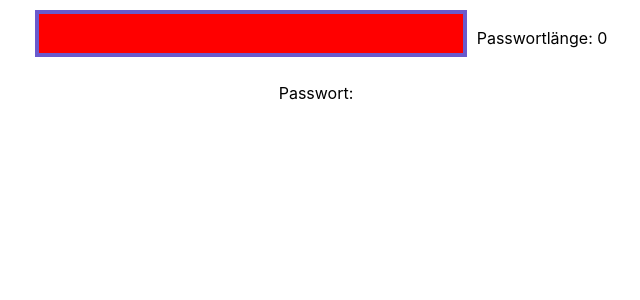
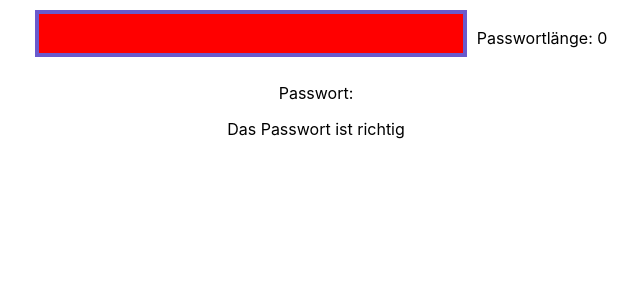
Before and after one commit to jbaltres/react-sandbox, a React (Create React App) app: page / in a window 1280 px wide. Shown: the top 300 px of the page, without its empty margins (324-964 px from the left). Built offline with nearby package versions, Linux system fonts and the light colour scheme.

Commit message:
finish password colors and add background

```diff
--- a/src/components/PasswordInput.js
+++ b/src/components/PasswordInput.js
@@ -8,17 +8,41 @@ import React from "react";
  * At a length of around 10 it should become green
  * It should never become blue, so stop at green
  */
+function getInputStyle(length) {
+  let hue = 0 + length * 11;
+  if (hue < 124) {
+    return {
+      backgroundColor: `hsl(${hue}, 100%, 50%)`
+    };
+  }
 
-const inputStyle = {
-  background: "red"
-};
+  if ((hue = 124)) {
+    return {
+      backgroundColor: `hsl(124, 100%, 32%)`
+    };
+  }
+
+  const inputStyle = {
+    backgroundColor: "red"
+  };
+  return inputStyle;
+}
+
+function getbgColor(length) {
+  if (length > 10) {
+    return {
+      backgroundColor: `hsl(315, 100%, 69%)`
+    };
+  }
+}
 function PasswordInput() {
   let [password, setPassword] = React.useState("");
+  const passwordLength = password.length;
 
   return (
-    <div>
+    <div style={getbgColor(passwordLength)}>
       <input
-        style={inputStyle}
+        style={getInputStyle(passwordLength)}
         className="password-input"
         value={password}
         type="password"
@@ -29,6 +53,7 @@ function PasswordInput() {
       <span>Passwortlänge: {password.length}</span>
 
       <p>Passwort: {password}</p>
+      <p>Das Passwort ist richtig</p>
     </div>
   );
 }
```
